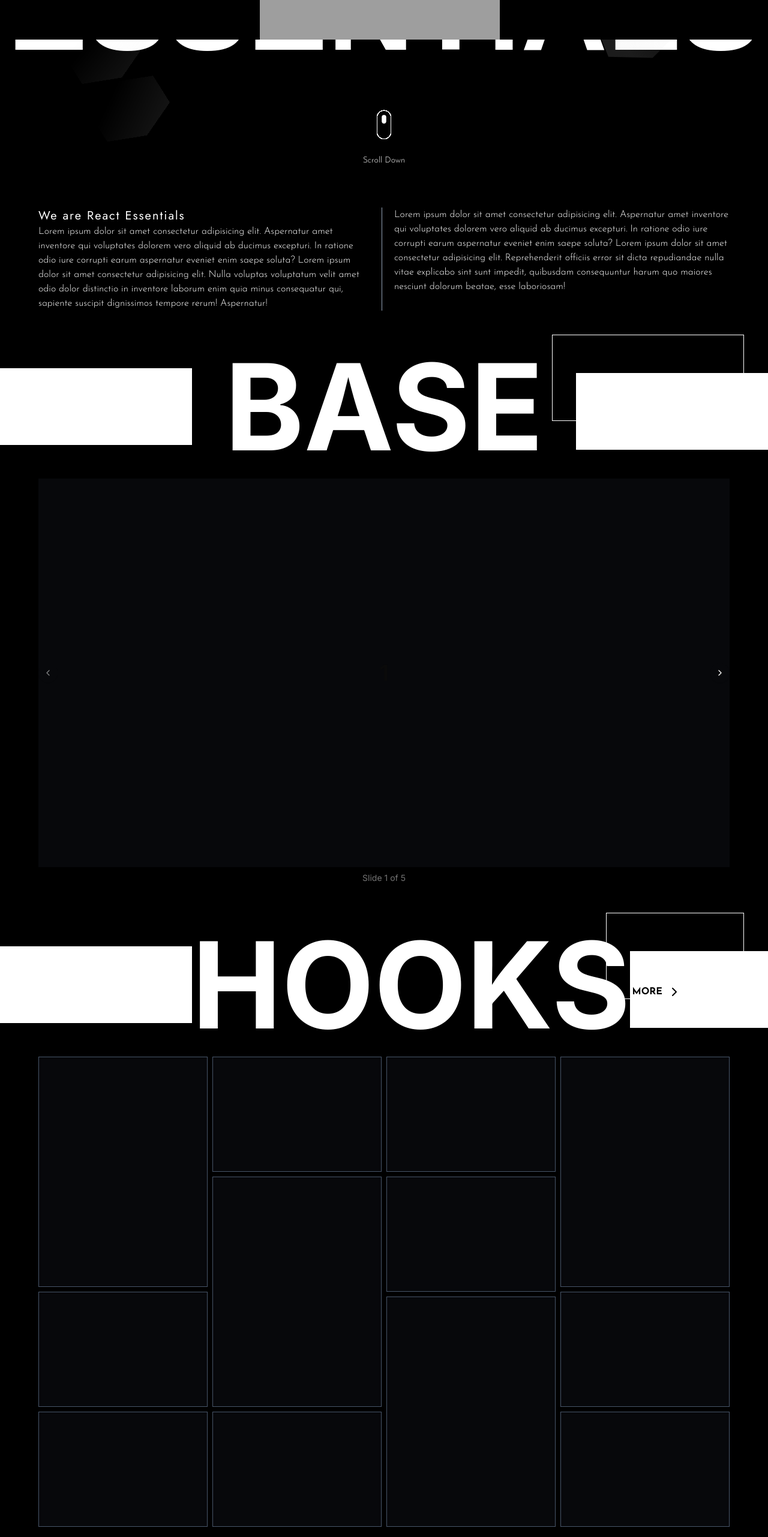
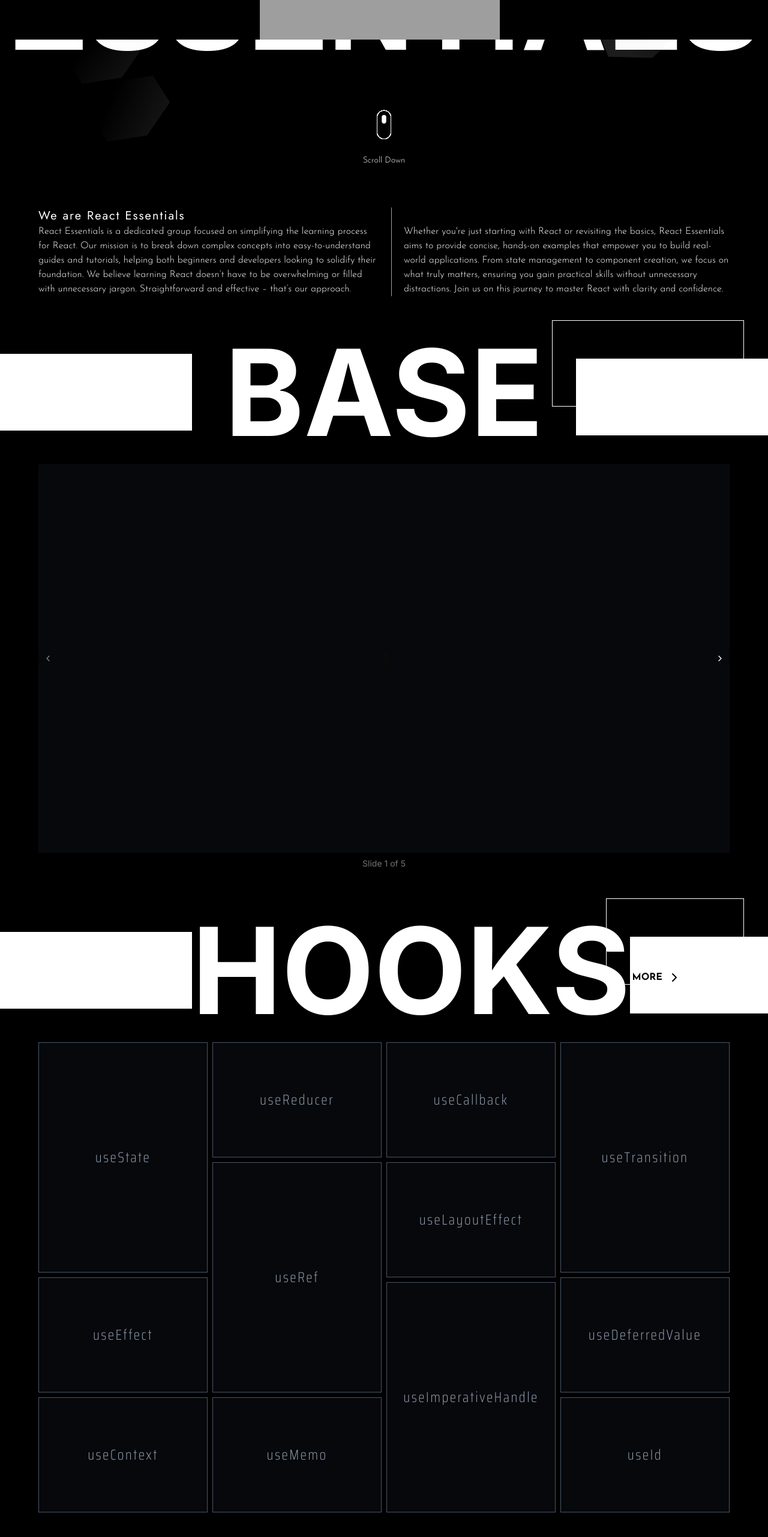
Before and after one commit to AlexandreDresch/ReactEssentials, a React (Vite) app: page / in a window 1280 px wide. Shown: the part 234-2797 px from the top of the page at 60% size. Built offline with nearby package versions, Linux system fonts and the light colour scheme; grey boxes are pictures that could not be loaded; a web font is replaced by a local one.

Commit message:
feat: add website description & hook names

```diff
--- a/src/pages/home.tsx
+++ b/src/pages/home.tsx
@@ -10,20 +10,23 @@
     <Layout>
       <Banner title="Essentials" />
 
-      <section className="text-white flex max-w-6xl flex-col md:flex-row w-full" id="about">
+      <section
+        className="text-white flex max-w-6xl flex-col md:flex-row w-full"
+        id="about"
+      >
         <div>
           <h3 className="font-jost tracking-widest text-xl">
             We are React Essentials
           </h3>
 
           <p className="font-josefin font-light">
-            Lorem ipsum dolor sit amet consectetur adipisicing elit. Aspernatur
-            amet inventore qui voluptates dolorem vero aliquid ab ducimus
-            excepturi. In ratione odio iure corrupti earum aspernatur eveniet
-            enim saepe soluta? Lorem ipsum dolor sit amet consectetur
-            adipisicing elit. Nulla voluptas voluptatum velit amet odio dolor
-            distinctio in inventore laborum enim quia minus consequatur qui,
-            sapiente suscipit dignissimos tempore rerum! Aspernatur!
+            React Essentials is a dedicated group focused on simplifying the
+            learning process for React. Our mission is to break down complex
+            concepts into easy-to-understand guides and tutorials, helping both
+            beginners and developers looking to solidify their foundation. We
+            believe learning React doesn’t have to be overwhelming or filled
+            with unnecessary jargon. Straightforward and effective – that’s our
+            approach.
           </p>
         </div>
 
@@ -32,14 +35,13 @@
           className="w-px mx-5 bg-slate-400 h-auto hidden md:block"
         />
 
-        <p className="font-josefin font-light">
-          Lorem ipsum dolor sit amet consectetur adipisicing elit. Aspernatur
-          amet inventore qui voluptates dolorem vero aliquid ab ducimus
-          excepturi. In ratione odio iure corrupti earum aspernatur eveniet enim
-          saepe soluta? Lorem ipsum dolor sit amet consectetur adipisicing elit.
-          Reprehenderit officiis error sit dicta repudiandae nulla vitae
-          explicabo sint sunt impedit, quibusdam consequuntur harum quo maiores
-          nesciunt dolorum beatae, esse laboriosam!
+        <p className="font-josefin font-light pt-7">
+          Whether you're just starting with React or revisiting the basics,
+          React Essentials aims to provide concise, hands-on examples that
+          empower you to build real-world applications. From state management to
+          component creation, we focus on what truly matters, ensuring you gain
+          practical skills without unnecessary distractions. Join us on this
+          journey to master React with clarity and confidence.
         </p>
       </section>
 
@@ -54,27 +56,75 @@
 
         <div className="grid grid-cols-2 md:grid-cols-4 gap-2 w-full max-w-6xl">
           <div className="grid gap-2 w-full">
-            <div className="bg-slate-600/10 border-[1px] border-slate-600 h-96 w-auto"></div>
-            <div className="bg-slate-600/10 border-[1px] border-slate-600 h-48 w-auto"></div>
-            <div className="bg-slate-600/10 border-[1px] border-slate-600 h-48 w-auto"></div>
+            <div className="bg-slate-600/10 border-[1px] border-slate-600 h-96 w-auto flex items-center justify-center">
+              <p className="text-slate-400 font-saira font-extralight tracking-widest text-2xl">
+                useState
+              </p>
+            </div>
+            <div className="bg-slate-600/10 border-[1px] border-slate-600 h-48 w-auto flex items-center justify-center">
+              <p className="text-slate-400 font-saira font-extralight tracking-widest text-2xl">
+                useEffect
+              </p>
+            </div>
+            <div className="bg-slate-600/10 border-[1px] border-slate-600 h-48 w-auto flex items-center justify-center">
+              <p className="text-slate-400 font-saira font-extralight tracking-widest text-2xl">
+                useContext
+              </p>
+            </div>
           </div>
 
           <div className="grid gap-2">
-            <div className="bg-slate-600/10 border-[1px] border-slate-600 h-48 w-auto"></div>
-            <div className="bg-slate-600/10 border-[1px] border-slate-600 h-96 w-auto"></div>
-            <div className="bg-slate-600/10 border-[1px] border-slate-600 h-48 w-auto"></div>
+            <div className="bg-slate-600/10 border-[1px] border-slate-600 h-48 w-auto flex items-center justify-center">
+              <p className="text-slate-400 font-saira font-extralight tracking-widest text-2xl">
+                useReducer
+              </p>
+            </div>
+            <div className="bg-slate-600/10 border-[1px] border-slate-600 h-96 w-auto flex items-center justify-center">
+              <p className="text-slate-400 font-saira font-extralight tracking-widest text-2xl">
+                useRef
+              </p>
+            </div>
+            <div className="bg-slate-600/10 border-[1px] border-slate-600 h-48 w-auto flex items-center justify-center">
+              <p className="text-slate-400 font-saira font-extralight tracking-widest text-2xl">
+                useMemo
+              </p>
+            </div>
           </div>
 
           <div className="grid gap-2">
-            <div className="bg-slate-600/10 border-[1px] border-slate-600 h-48 w-auto"></div>
-            <div className="bg-slate-600/10 border-[1px] border-slate-600 h-48 w-auto"></div>
-            <div className="bg-slate-600/10 border-[1px] border-slate-600 h-96 w-auto"></div>
+            <div className="bg-slate-600/10 border-[1px] border-slate-600 h-48 w-auto flex items-center justify-center">
+              <p className="text-slate-400 font-saira font-extralight tracking-widest text-2xl">
+                useCallback
+              </p>
+            </div>
+            <div className="bg-slate-600/10 border-[1px] border-slate-600 h-48 w-auto flex items-center justify-center">
+              <p className="text-slate-400 font-saira font-extralight tracking-widest text-2xl">
+                useLayoutEffect
+              </p>
+            </div>
+            <div className="bg-slate-600/10 border-[1px] border-slate-600 h-96 w-auto flex items-center justify-center">
+              <p className="text-slate-400 font-saira font-extralight tracking-widest text-2xl">
+                useImperativeHandle
+              </p>
+            </div>
           </div>
 
           <div className="grid gap-2">
-            <div className="bg-slate-600/10 border-[1px] border-slate-600 h-96 w-auto"></div>
-            <div className="bg-slate-600/10 border-[1px] border-slate-600 h-48 w-auto"></div>
-            <div className="bg-slate-600/10 border-[1px] border-slate-600 h-48 w-auto"></div>
+            <div className="bg-slate-600/10 border-[1px] border-slate-600 h-96 w-auto flex items-center justify-center">
+              <p className="text-slate-400 font-saira font-extralight tracking-widest text-2xl">
+                useTransition
+              </p>
+            </div>
+            <div className="bg-slate-600/10 border-[1px] border-slate-600 h-48 w-auto flex items-center justify-center">
+              <p className="text-slate-400 font-saira font-extralight tracking-widest text-2xl">
+                useDeferredValue
+              </p>
+            </div>
+            <div className="bg-slate-600/10 border-[1px] border-slate-600 h-48 w-auto flex items-center justify-center">
+              <p className="text-slate-400 font-saira font-extralight tracking-widest text-2xl">
+                useId
+              </p>
+            </div>
           </div>
         </div>
       </section>
```
